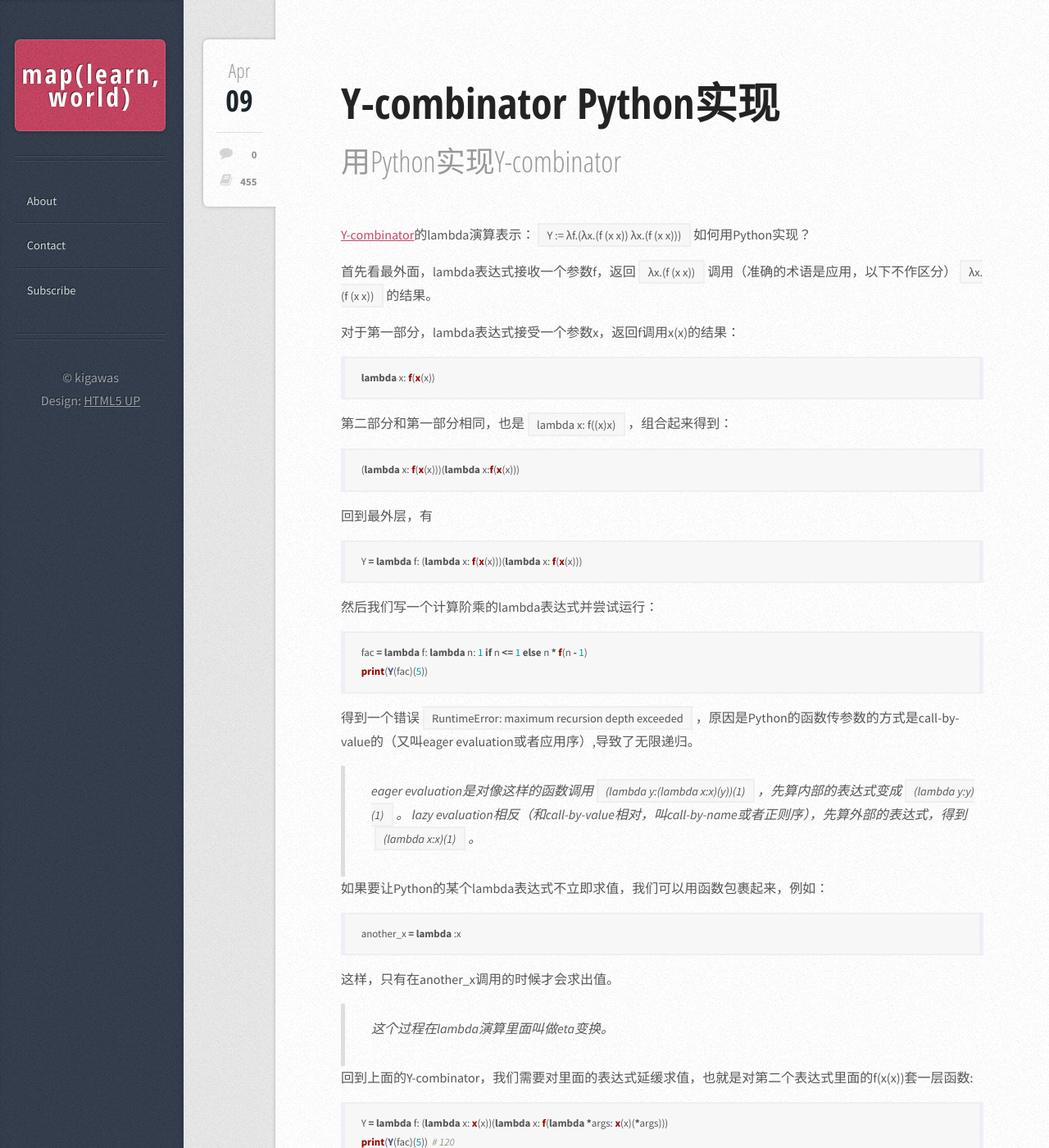
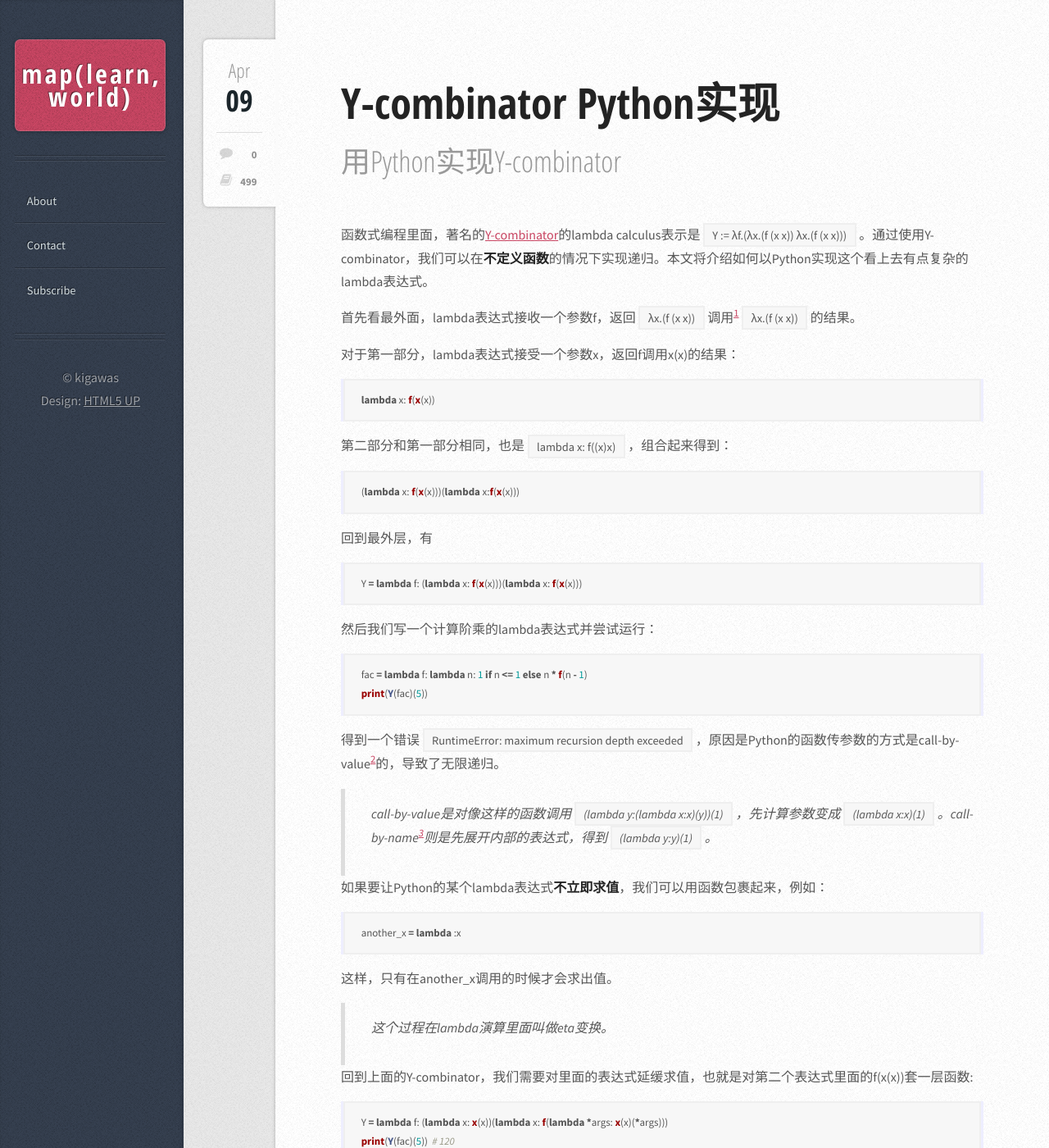
Before and after one commit to kigawas/kigawas.github.io, a Jekyll site: the page built from _posts/2016-04-09-y-combinator-in-python.md, in a window 1280 px wide and 1400 px high. Shown: the whole window at 82% size. Built offline with Jekyll 4.4.1, drawn with Linux system fonts in a browser that asks for light colours; comment, search, counter and statistics services are not loaded; some of the changed text lies outside the part shown.

Commit message:
Update 2016-04-09-y-combinator-in-python.md

````diff
--- a/_posts/2016-04-09-y-combinator-in-python.md
+++ b/_posts/2016-04-09-y-combinator-in-python.md
@@ -3,9 +3,9 @@ title: Y-combinator Python实现
 excerpt: 用Python实现Y-combinator
 ---
 
-[Y-combinator](https://en.wikipedia.org/wiki/Fixed-point_combinator#Fixed_point_combinators_in_lambda_calculus)的lambda演算表示：`Y := λf.(λx.(f (x x)) λx.(f (x x)))`如何用Python实现？
+函数式编程里面，著名的[Y-combinator](https://en.wikipedia.org/wiki/Fixed-point_combinator#Fixed_point_combinators_in_lambda_calculus)的lambda calculus表示是`Y := λf.(λx.(f (x x)) λx.(f (x x)))`。通过使用Y-combinator，我们可以在**不定义函数**的情况下实现递归。本文将介绍如何以Python实现这个看上去有点复杂的lambda表达式。
 
-首先看最外面，lambda表达式接收一个参数f，返回`λx.(f (x x))`调用（准确的术语是应用，以下不作区分）`λx.(f (x x))`的结果。
+首先看最外面，lambda表达式接收一个参数f，返回`λx.(f (x x))`调用[^1]`λx.(f (x x))`的结果。
 
 对于第一部分，lambda表达式接受一个参数x，返回f调用x(x)的结果：
 
@@ -32,11 +32,11 @@ fac = lambda f: lambda n: 1 if n <= 1 else n * f(n - 1)
 print(Y(fac)(5))
 ```
 
-得到一个错误`RuntimeError: maximum recursion depth exceeded`，原因是Python的函数传参数的方式是call-by-value的（又叫eager evaluation或者应用序）,导致了无限递归。
+得到一个错误`RuntimeError: maximum recursion depth exceeded`，原因是Python的函数传参数的方式是call-by-value[^2]的，导致了无限递归。
 
-> eager evaluation是对像这样的函数调用`(lambda y:(lambda x:x)(y))(1)`，先算内部的表达式变成`(lambda y:y)(1)`。 lazy evaluation相反（和call-by-value相对，叫call-by-name或者正则序），先算外部的表达式，得到`(lambda x:x)(1)`。
+> call-by-value是对像这样的函数调用`(lambda y:(lambda x:x)(y))(1)`，先计算参数变成`(lambda x:x)(1)`。call-by-name[^3]则是先展开内部的表达式，得到`(lambda y:y)(1)`。
 
-如果要让Python的某个lambda表达式不立即求值，我们可以用函数包裹起来，例如：
+如果要让Python的某个lambda表达式**不立即求值**，我们可以用函数包裹起来，例如：
 
 ```python
 another_x = lambda :x
@@ -73,3 +73,9 @@ Y = lambda f: f(Y(f)) # 根据定义
 Y = lambda f: lambda *args: f(Y(f))(*args) # 进行eta变换，以避免无限递归
 print(Y(lambda f: lambda n: 1 if n <= 1 else n * f(n - 1))(5)) # 120
 ```
+
+[^1]: 准确的术语是应用（apply）
+
+[^2]: 又叫eager evaluation或者应用序
+
+[^3]: 又叫lazy evaluation或者正则序
````
